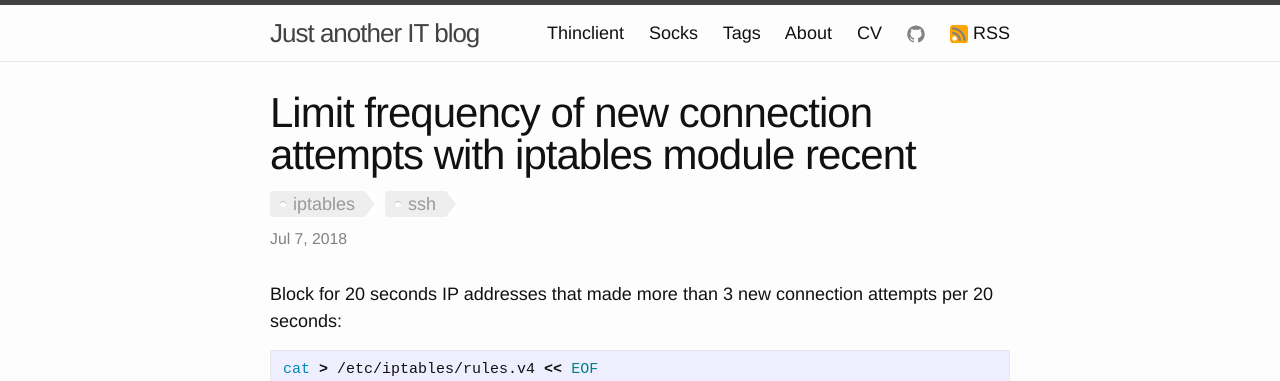
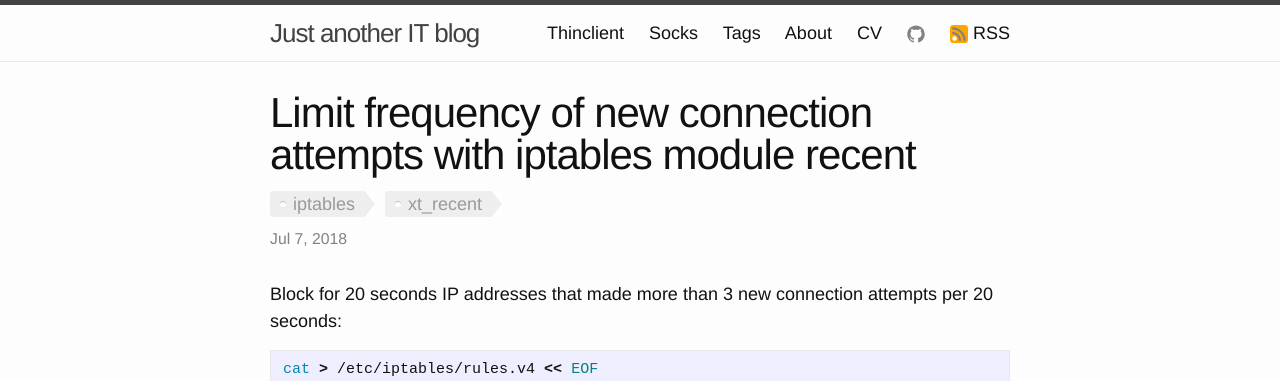
Before and after one commit to selivan/selivan.github.io, a Jekyll site: the page built from _posts/2018-07-07-limit-new-connections-frequency-with-iptables-recent.md, in a window 1280 px wide and 900 px high. Shown: the top 381 px of the window. Built offline with Jekyll 4.4.1, drawn with Linux system fonts in a browser that asks for light colours; comment, search, counter and statistics services are not loaded.

Commit message:
post: change tags

```diff
--- a/_posts/2018-07-07-limit-new-connections-frequency-with-iptables-recent.md
+++ b/_posts/2018-07-07-limit-new-connections-frequency-with-iptables-recent.md
@@ -1,7 +1,7 @@
 ---
 layout: post
 title:  "Limit frequency of new connection attempts with iptables module recent"
-tags: [iptables, ssh]
+tags: [iptables, xt_recent]
 redirect_from:
     - '/2018/07/07/block-ssh-bruteforce-with-iptables.html'
 ---
```
